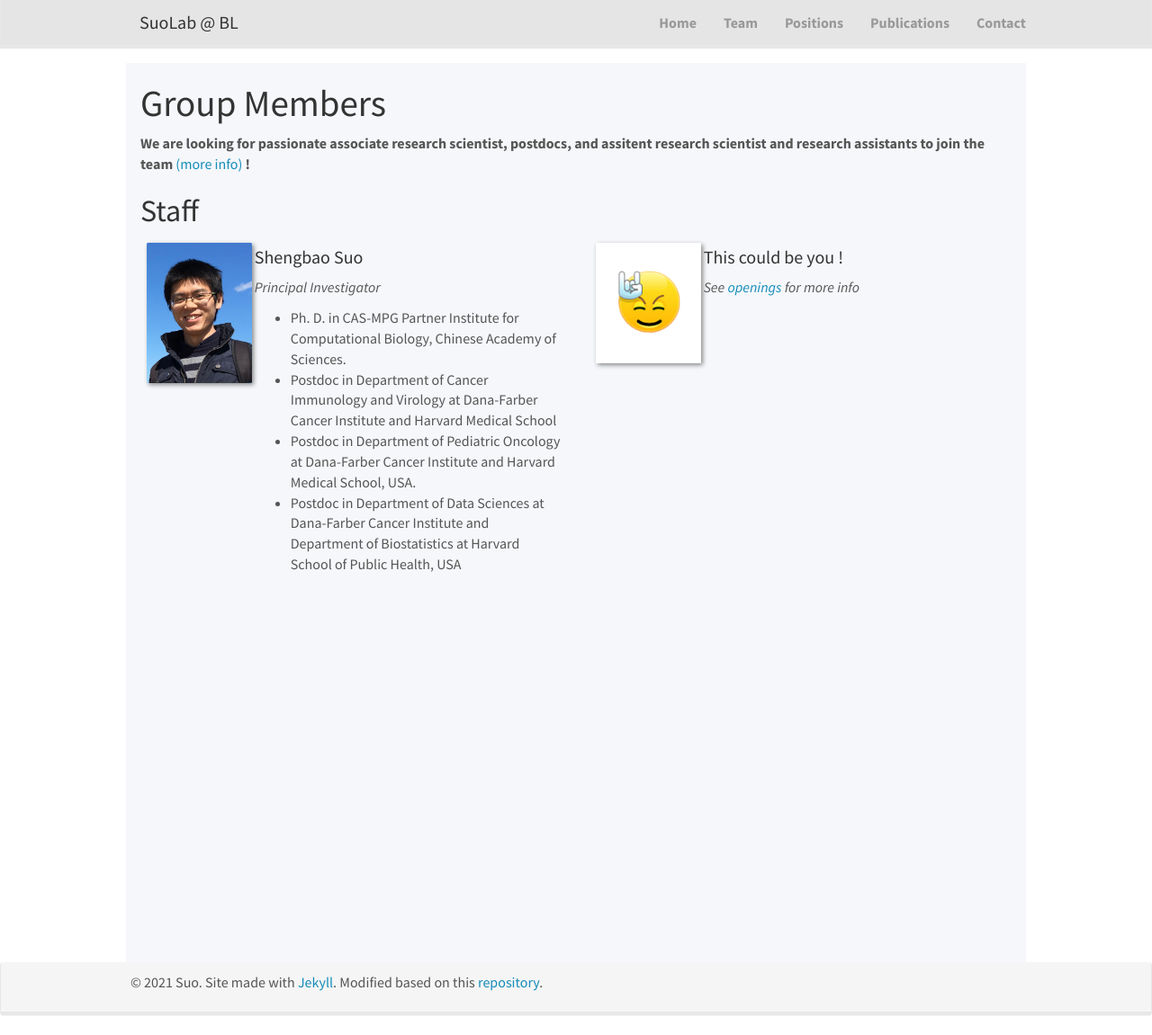
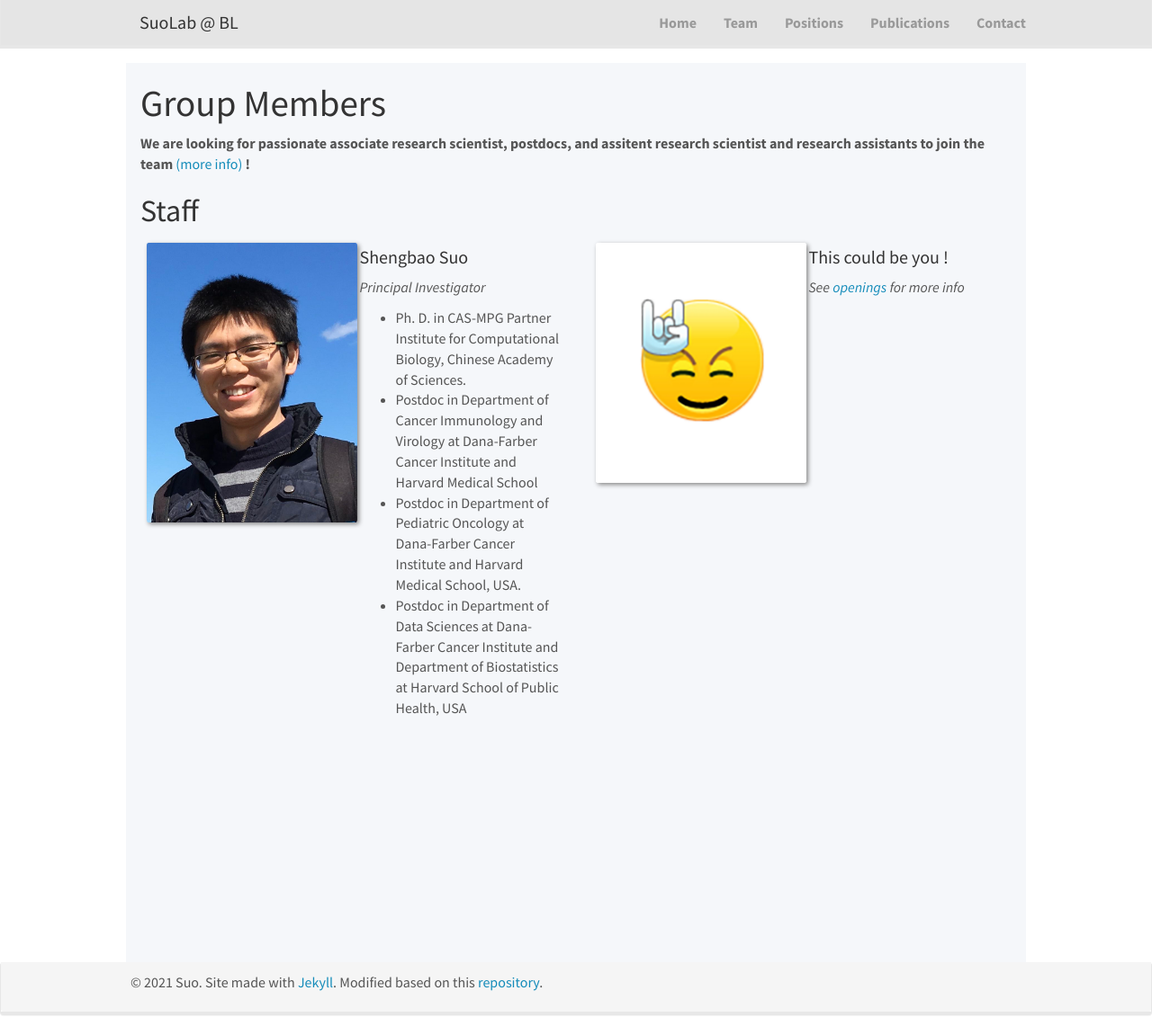
Before and after one commit to suoshengbao/suoshengbao.github.io, a Jekyll site: the page built from _pages/team.md, in a window 1280 px wide and 1151 px high. Shown: the whole window at 90% size. Built offline with Jekyll 4.4.1, drawn with Linux system fonts in a browser that asks for light colours; nearby versions of some CDN libraries.

Commit message:
Update team.md

```diff
--- a/_pages/team.md
+++ b/_pages/team.md
@@ -23,7 +23,7 @@
 {% endif %}
 
 <div class="col-sm-6 clearfix">
-  <img src="{{ site.url }}{{ site.baseurl }}/images/teampic/{{ member.photo }}" class="img-responsive" width="25%" style="float: left" />
+  <img src="{{ site.url }}{{ site.baseurl }}/images/teampic/{{ member.photo }}" class="img-responsive" width="50%" style="float: left" />
   <h4>{{ member.name }}</h4>
   <!-- <i>{{ member.info }}<br>email: <{{ member.email }}></i> -->
   <p><i>{{ member.info }}<i></p>
```
